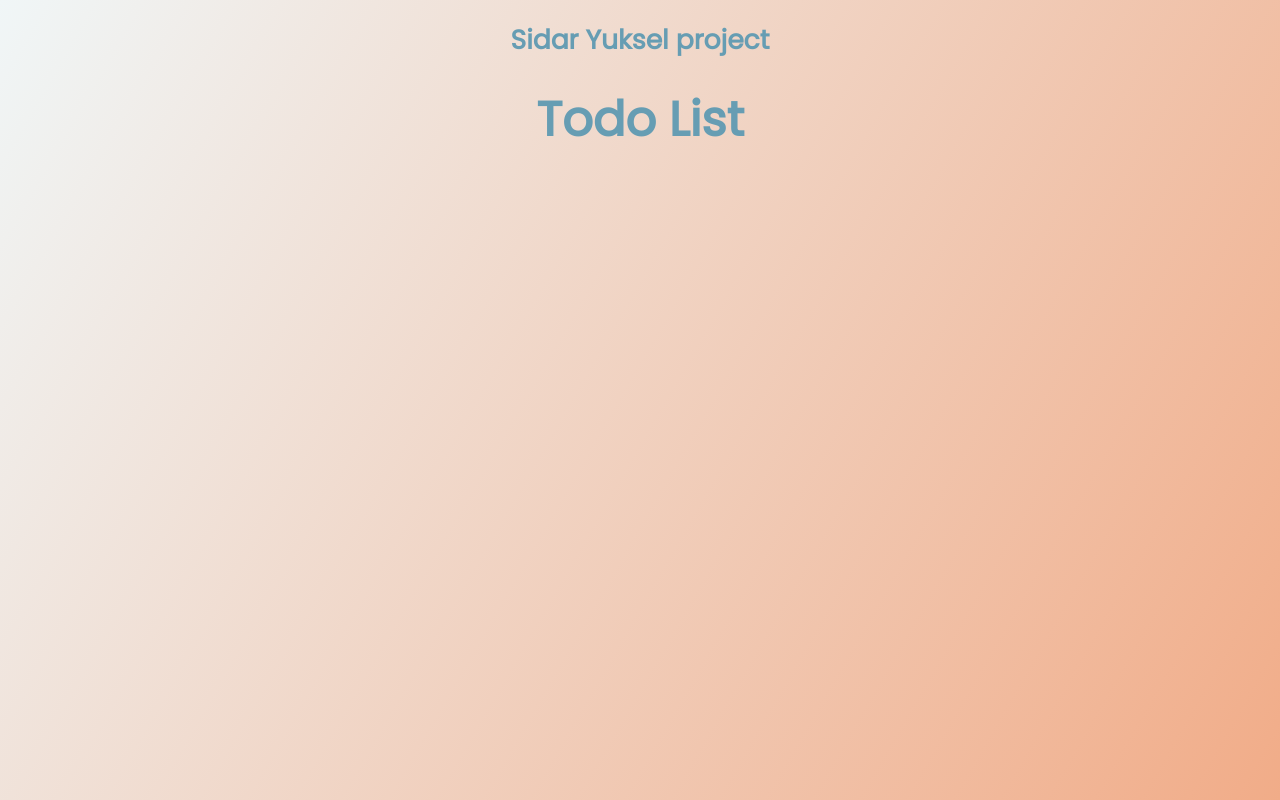
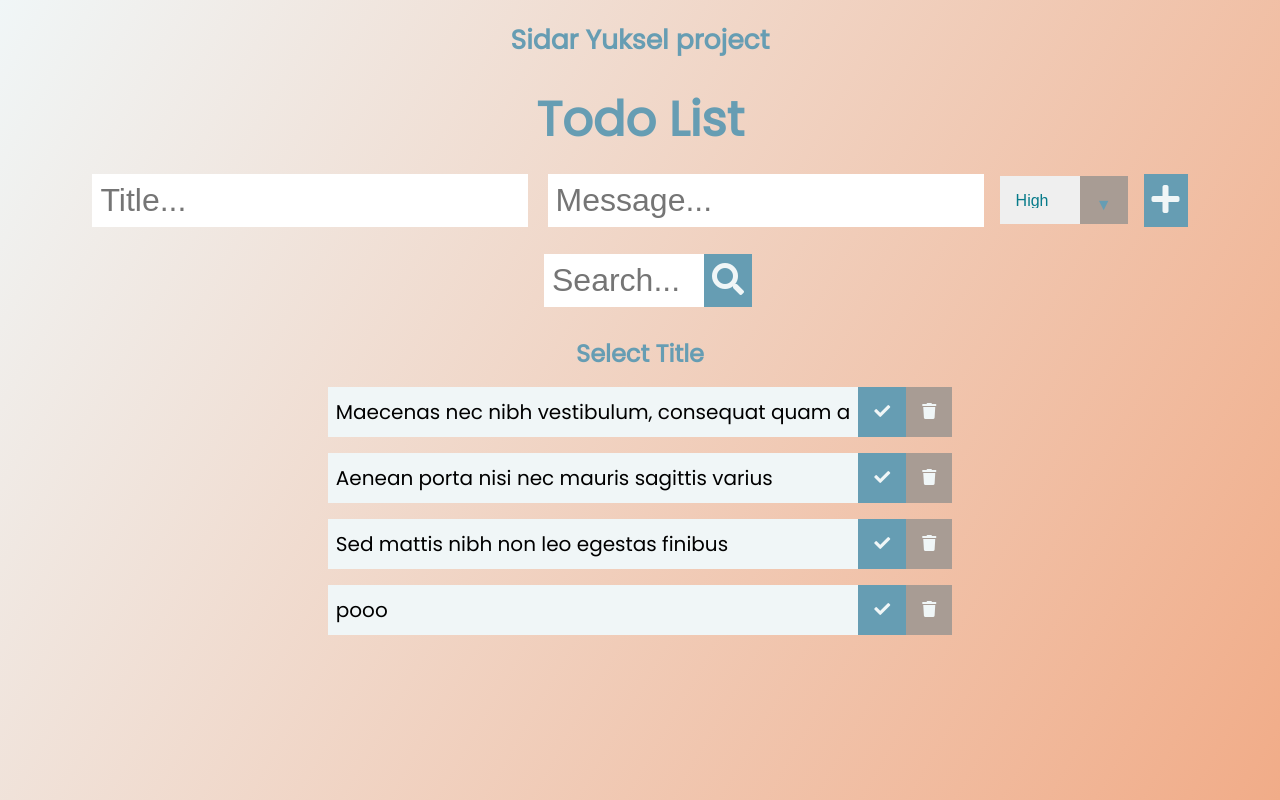
Before and after one commit to sidaryuksel/Todo-List-project, a React (Create React App) app: page /form in a window 1280 px wide. Built offline with nearby package versions, Linux system fonts and the light colour scheme; data requests are answered from the project's data file.

Commit message:
adding todo was not work properly

```diff
--- a/db.json
+++ b/db.json
@@ -23,6 +23,13 @@
       "message": "Sed mattis nibh non leo egestas finibus. Etiam eleifend aliquet viverra. Proin elementum est sed cursus mattis. Nam sit amet felis nisl. Sed efficitur imperdiet lorem eget finibus. Integer tristique sapien et ipsum mattis, commodo feugiat lorem hendrerit. Etiam erat nulla, scelerisque nec viverra sit amet, dapibus in diam. Nunc sit amet felis vitae est iaculis euismod. Interdum et malesuada fames ac ante ipsum primis in faucibus. Donec dictum orci sit amet placerat lobortis. Vestibulum arcu nulla, fringilla ut ullamcorper eu, blandit id erat. Vivamus magna velit, eleifend ac mi id, feugiat ornare orci.",
       "createdDate": "",
       "priority": "Low"
+    },
+    {
+      "title": "pooo",
+      "message": "pp",
+      "createdDate": "3/6/2021",
+      "priority": "medium",
+      "id": 27
     }
   ]
 }
--- a/src/App.js
+++ b/src/App.js
@@ -3,6 +3,7 @@ import Form from './components/Form'
 import TodoList from './components/TodoList'
 import { BrowserRouter, Route } from 'react-router-dom'
 import TodoDetail from './components/TodoDetail'
+import Home from './components/Home'
 
 function App() {
   return (
@@ -14,8 +15,9 @@ function App() {
         <header>
           <h2>Todo List</h2>
         </header>
-        <Route exact path='/' component={Form} />
-        <Route exact path='/' component={TodoList} />
+        <Route exact path='/'component={Home} />
+        <Route path='/form' component={Form} />
+        <Route path='/form' component={TodoList} />
         <Route path='/tododetail' component={TodoDetail} />
       </div>
     </BrowserRouter>
--- a/src/components/Form.js
+++ b/src/components/Form.js
@@ -22,41 +22,37 @@ class Form extends Component {
 
         var date = new Date();
         var todayDate = date.getMonth() + '/' + date.getDay() + '/' + date.getFullYear();
-        console.log(e.target);
+        console.log("handle input",e.target.type);
 
-        const title = e.target.type === "title" ? e.target.value : this.state.title;
-        const message = e.target.type === "message" ? e.target.value : this.state.title;
-console.log("title", title);
-console.log("message", message);
-        const todoItem = {
+        const title = e.target.name === "title" ? e.target.value : this.state.todoItem.title;
+        const message = e.target.name === "message" ? e.target.value : this.state.todoItem.message;
+        const priority = e.target.name === "priority" ? e.target.value : this.state.todoItem.priority;
+;
+        const todoItemOb = {
             title: title,
             message: message,
             createdDate: todayDate,
-            priority: this.state.priority,
-            completed: !this.state.todoItem.completed
+            priority: priority,
         }
+        console.log("todoItem", todoItemOb.priority)
         this.setState({
-            todoItem: todoItem
+            todoItem: {
+                title: todoItemOb.title,
+                message: todoItemOb.message,
+                createdDate: todoItemOb.createdDate,
+                priority: todoItemOb.priority,
+            }
         })
         console.log("state: ", this.state.todoItem)
     }
 
-    handleChange = (e) => {
-        this.setState({priority: e.target.value});
-    }
-
     handleSubmitClick = (e) => {
         e.preventDefault();
+        console.log("submit state",this.state)
         const todoItem = this.state.todoItem;
         console.log("todoıtem: ", todoItem);
-        if (todoItem.title !== "") {
+        if (todoItem.title !== "" && todoItem.message !== "") {
             this.props.addTodoItem(todoItem);
-            this.setState({
-                title: "",
-                message: "",
-                completed: false,
-                createdDate: new Date(),
-            });
         }
     }
 
@@ -64,10 +60,10 @@ console.log("message", message);
         return (
             <div>
                 <form>
-                    <input placeholder="Title..." type="title" className="todo-input" onChange={this.handleInputText} />
-                    <input placeholder="Message..." type="message" className="todo-input-msg" onChange={this.handleInputText} />
+                    <input placeholder="Title..." name="title" className="todo-input" onChange={this.handleInputText} />
+                    <input placeholder="Message..." name="message" className="todo-input-msg" onChange={this.handleInputText} />
                     <div className="select">
-                        <select name="todos" className="filter-todo" onChange={this.handleChange}>
+                        <select name="priority" className="filter-todo" onChange={this.handleInputText}>
                             <option value="high">High</option>
                             <option value="medium">Medium</option>
                             <option value="low">Low</option>
--- a/src/components/TodoDetail.js
+++ b/src/components/TodoDetail.js
@@ -27,9 +27,9 @@ class TodoDetail extends Component {
     }
 
     handleInputText = (e) => {
-        console.log("todo detay handle", e.target.name);
+        console.log("todo detay handle", e.target);
         //find which value will be changed
-        /*if (e.target.name === "title") {
+        if (e.target.name === "title") {
             this.setState({
                 todoItem: {
                     title: e.target.value
@@ -48,13 +48,7 @@ class TodoDetail extends Component {
                     priority: e.target.value
                 }
             })
-        }*/
-        const {name, value} = e.target;
-        this.setState({
-            todoItem: {
-                [name]: value
-            }
-        })
+        }
         var date = new Date();
         var todayDate = date.getMonth() + '/' + date.getDay() + '/' + date.getFullYear();
         this.setState({
```
Also changed, not shown: src/components/Home.js (added, +15 -0 lines).
